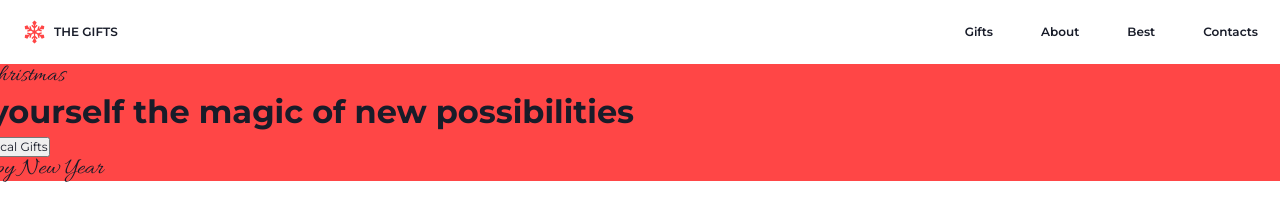
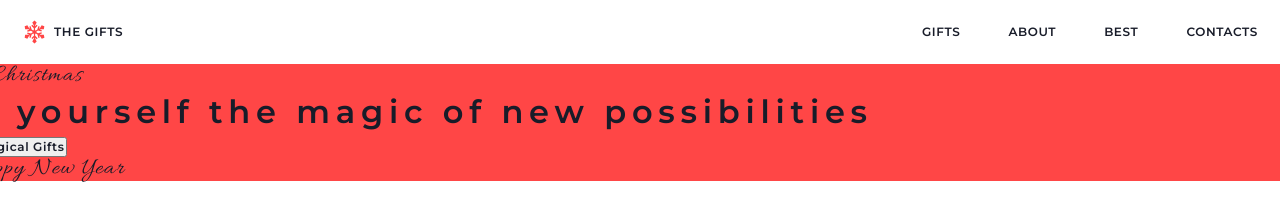
Before and after one commit to l-Aleksey-Nikolaev-l/RSS, a plain HTML site: page christmas-shop/index.html in a window 1280 px wide. Shown: the top 220 px of the page. Drawn offline with Linux system fonts and the light colour scheme.

Commit message:
refactor: change classes with font styles

```diff
--- a/christmas-shop/styles/styles.css
+++ b/christmas-shop/styles/styles.css
@@ -22,40 +22,40 @@
 
     --header-1-size: 32px;
     --header-1-line-height: 150%;
-    --header-1-letter-spasing: 18%;
+    --header-1-letter-spasing: 0.18em;
 
     --header-2-size: 24px;
     --header-2-line-height: 152%;
-    --header-2-letter-spasing: 16%;
+    --header-2-letter-spasing: 0.16em;
 
     --header-3-size: 16px;
     --header-3-line-height: 152%;
-    --header-3-letter-spasing: 8%;
+    --header-3-letter-spasing: 0.08em;
 
     --header-4-size: 12px;
     --header-4-line-height: 130%;
-    --header-4-letter-spasing: 5%;
+    --header-4-letter-spasing: 0.05em;
 
     --paragraph-text-size: 16px;
     --paragraph-text-line-height: 148%;
-    --paragraph-text-letter-spasing: 0%;
+    --paragraph-text-letter-spasing: 0;
 
     --action-lg-text-size: 24px;
     --action-lg-text-line-height: 152%;
-    --action-lg-text-letter-spasing: 16%;
+    --action-lg-text-letter-spasing: 0.16em;
 
     --action-sm-text-size: 12px;
     --action-sm-text-line-height: 130%;
-    --action-sm-text-letter-spasing: 5%;
+    --action-sm-text-letter-spasing: 0.05em;
 
     --slider-text-size: 80px;
     --slider-text-line-height: auto;
-    --slider-text-letter-spasing: 0%;
+    --slider-text-letter-spasing: 0;
 
     --caption-text-font: "Allura";
     --caption-text-size: 24px;
     --caption-text-line-height: 100%;
-    --caption-text-letter-spasing: 5%;
+    --caption-text-letter-spasing: 0.05em;
 
     --static-width: 1440px;
 }
@@ -63,21 +63,25 @@
 
 .header-1 {
     font-size: var(--header-1-size);
+    font-weight: var(--semibold-text-weight);
     letter-spacing: var(--header-1-letter-spasing);
     line-height: var(--header-1-line-height);
 }
 .header-2 {
     font-size: var(--header-2-size);
+    font-weight: var(--semibold-text-weight);
     letter-spacing: var(--header-2-letter-spasing);
     line-height: var(--header-2-line-height);
 }
 .header-3 {
     font-size: var(--header-3-size);
+    font-weight: var(--semibold-text-weight);
     letter-spacing: var(--header-3-letter-spasing);
     line-height: var(--header-3-line-height);
 }
 .header-4 {
     font-size: var(--header-4-size);
+    font-weight: var(--semibold-text-weight);
     letter-spacing: var(--header-4-letter-spasing);
     line-height: var(--header-4-line-height);
 }
@@ -88,16 +92,19 @@
 }
 .action-lg-text {
     font-size: var(--action-lg-text-size);
+    font-weight: var(--semibold-text-weight);
     letter-spacing: var(--action-lg-text-letter-spasing);
     line-height: var(--action-lg-text-line-height);
 }
 .action-sm-text {
     font-size: var(--action-sm-text-size);
+    font-weight: var(--semibold-text-weight);
     letter-spacing: var(--action-sm-text-letter-spasing);
     line-height: var(--action-sm-text-line-height);
 }
 .slider-text {
     font-size: var(--slider-text-size);
+    font-weight: var(--semibold-text-weight);
     letter-spacing: var(--slider-text-letter-spasing);
     line-height: var(--slider-text-line-height);
 }
@@ -175,10 +182,6 @@ body {
 
 .logo__text {
     position: relative;
-    font-size: var(--action-sm-text-size);
-    letter-spacing: var(--action-sm-text-letter-spasing);
-    line-height: var(--action-sm-text-line-height);
-    font-weight: var(--semibold-text-weight);
 }
 
 .logo:hover {
@@ -200,6 +203,7 @@ body {
     flex-direction: row;
     column-gap: var(--space-8);
     list-style-type: none;
+    text-transform: uppercase;
 }
 
 .menu__item {
@@ -207,10 +211,6 @@ body {
     width: fit-content;
     height: fit-content;
     padding: var(--space-12) var(--space-20);
-    font-size: var(--action-sm-text-size);
-    letter-spacing: var(--action-sm-text-letter-spasing);
-    line-height: var(--action-sm-text-line-height);
-    font-weight: var(--semibold-text-weight);
     border-radius: 12px;
     transition:
             color 0.25s ease-out,
```
